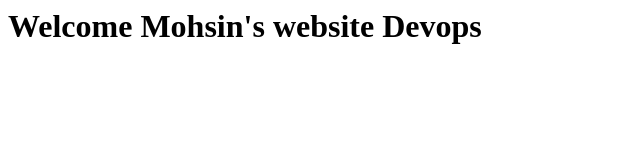
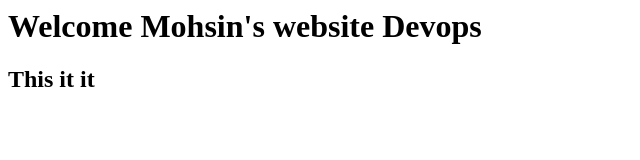
Before and after one commit to leomohsin25/website, a plain HTML site: page index.html in a window 1280 px wide. Shown: the whole page, without its empty margins (0-640 px from the left). Drawn offline with Linux system fonts and the light colour scheme.

Commit message:
Added code

```diff
--- a/index.html
+++ b/index.html
@@ -2,5 +2,6 @@
 <title>Jenkins CI/CD Pipeline</title>
 <body>
 <h1> Welcome Mohsin's website Devops </h1>
+<h2> This it it </h2>
 </body>
 </html>
```
